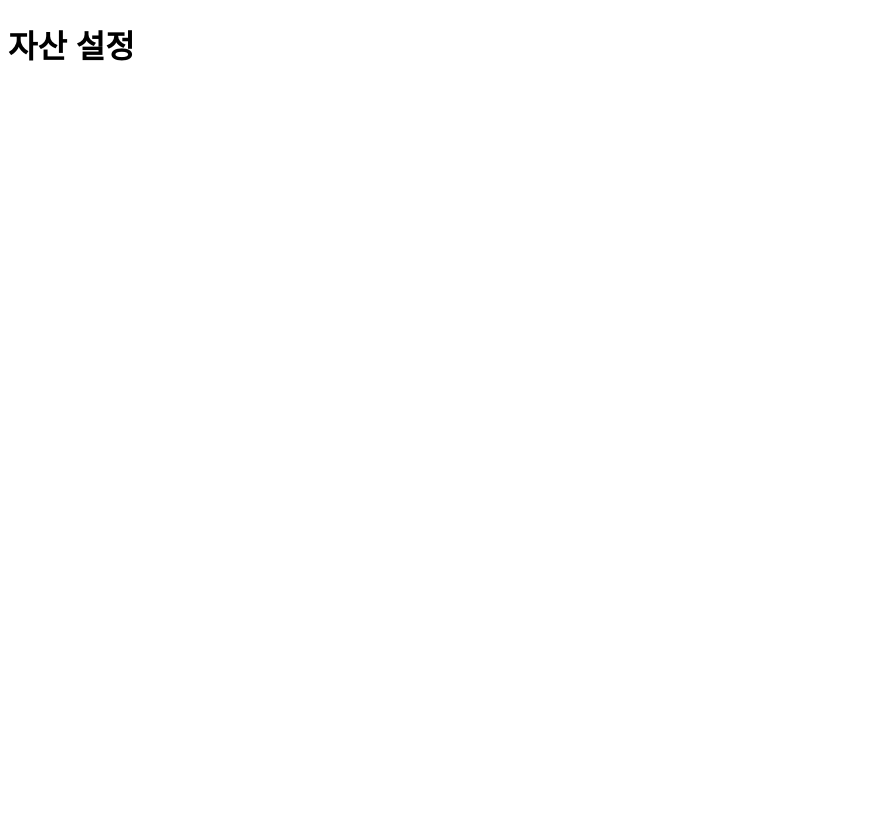
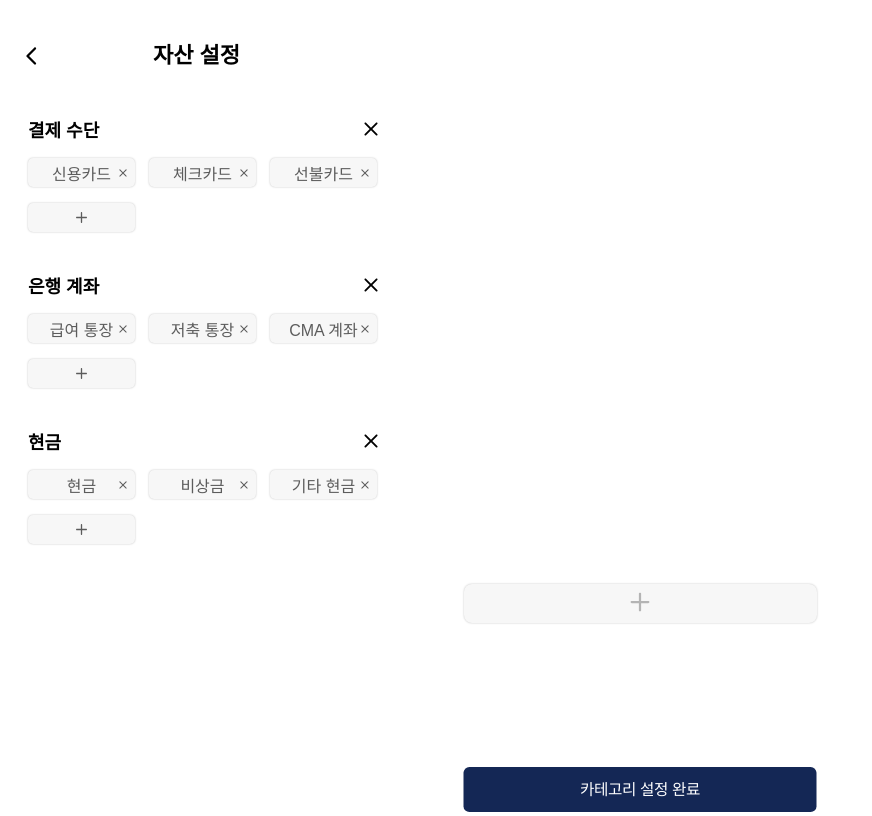
Before and after one commit to Finance-uss/Finance_Us_FE, a React (Vite) app: page /user/assets in a window 1280 px wide. Shown: the whole page, without its empty margins (0-872 px from the left). Built offline with nearby package versions, Linux system fonts and the light colour scheme; a web font is replaced by a local one.

Commit message:
feat: 마이페이지 자산 설정 페이지 구현

```diff
--- a/src/pages/User/Setting/Assets/index.jsx
+++ b/src/pages/User/Setting/Assets/index.jsx
@@ -1,11 +1,111 @@
-import React from 'react';
+import React, { useState } from 'react';
+import styled from 'styled-components';
+import BackHeader from '../../../../components/User/BackHeader';
+import CateContainer from '../../../../components/User/CateContainer';
+import PlusCateButton from '../../../../components/User/PlusCateButton';
+import CompleteButtonComponent from '../../../../components/User/CompleteButton';
+import { useNavigate } from 'react-router-dom';
 
 const AssetsPage = () => {
-    return (
-        <div>
-            <h1>자산 설정</h1>
-        </div>
-    );
+  const defaultCategories = [
+    {
+      id: 0,
+      title: "결제 수단",
+      subcategories: ["신용카드", "체크카드", "선불카드"],
+    },
+    {
+      id: 1,
+      title: "은행 계좌",
+      subcategories: ["급여 통장", "저축 통장", "CMA 계좌"],
+    },
+    {
+      id: 2,
+      title: "현금",
+      subcategories: ["현금", "비상금", "기타 현금"],
+    },
+  ];
+
+  const navigate = useNavigate();
+  const [cateContainers, setCateContainers] = useState(defaultCategories);
+
+  const addCateContainer = () => {
+    const newId = cateContainers.length;
+    setCateContainers((prev) => [
+      ...prev,
+      { id: newId, title: `새 카테고리 ${newId + 1}`, subcategories: [] },
+    ]);
+  };
+
+  const removeCateContainer = (id) => {
+    setCateContainers((prev) => prev.filter((container) => container.id !== id));
+  };
+
+  const handleSave = () => {
+    console.log("자산 카테고리 저장:", cateContainers);
+    // 저장 로직 추가
+  };
+
+  const handleBackClick = () => {
+    navigate('/user'); // 마이페이지로 돌아가기
+  };
+
+  return (
+    <AssetsPageContainer>
+      <FixedHeaderWrapper>
+        <BackHeader title="자산 설정" onBackClick={handleBackClick} />
+      </FixedHeaderWrapper>
+      <ContentWrapper>
+        {cateContainers.map((container) => (
+          <CateContainer
+            key={container.id}
+            id={container.id}
+            title={container.title}
+            subcategories={container.subcategories}
+            onRemove={removeCateContainer}
+          />
+        ))}
+        <PlusCateButtonWrapper>
+          <PlusCateButton onClick={addCateContainer} />
+        </PlusCateButtonWrapper>
+      </ContentWrapper>
+      <CompleteButtonComponent label="카테고리 설정 완료" onSave={handleSave} />
+    </AssetsPageContainer>
+  );
 };
 
 export default AssetsPage;
+
+const AssetsPageContainer = styled.div`
+  display: flex;
+  flex-direction: column;
+  height: 100vh;
+  overflow-x: hidden;
+  overflow-y: hidden;
+`;
+
+const FixedHeaderWrapper = styled.div`
+  position: fixed;
+  top: 0;
+  left: 0;
+  width: 100%;
+  z-index: 10;
+  background-color: white;
+`;
+
+const ContentWrapper = styled.div`
+  margin-top: 108px;
+  display: flex;
+  flex-direction: column;
+  gap: 40px;
+  padding: 0 20px;
+  flex: 1;
+  overflow-y: auto;
+  overflow-x: hidden;
+  padding-bottom: 120px;
+`;
+
+const PlusCateButtonWrapper = styled.div`
+  display: flex;
+  justify-content: center;
+  margin-top: 0;
+`;
```
